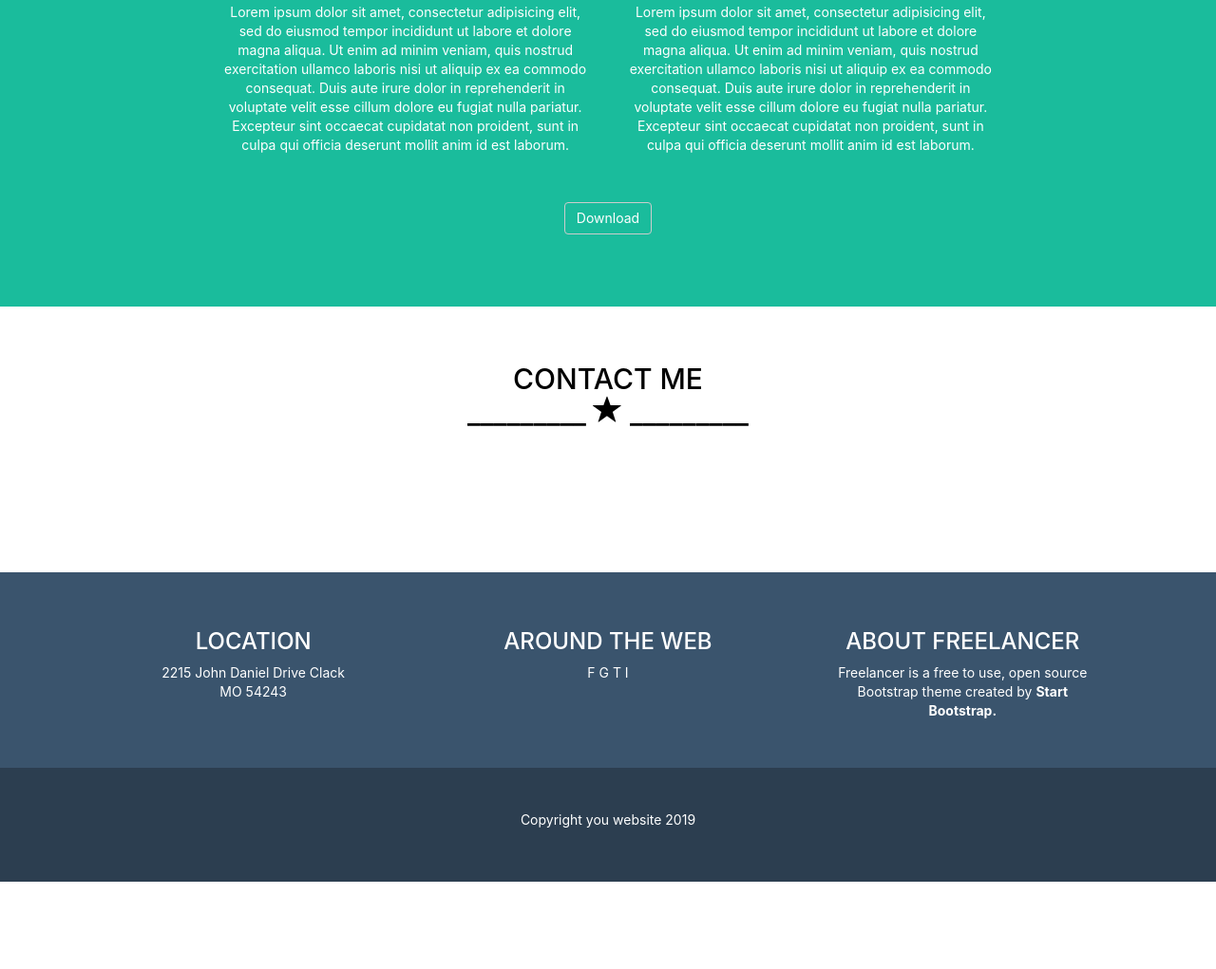
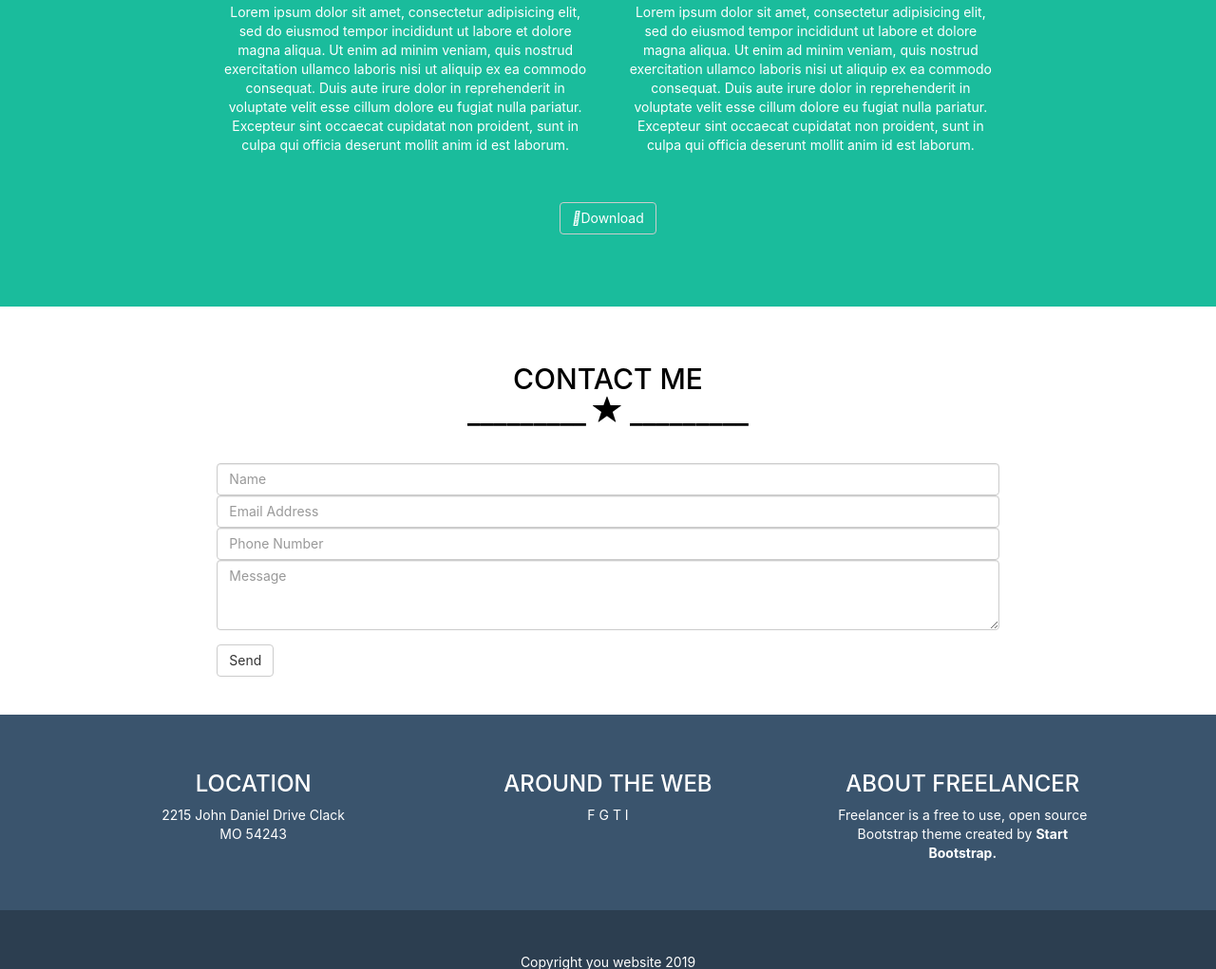
Before and after one commit to Davide-Zingali/html-css-bootstrap-freelancer, a plain HTML site: page index.html in a window 1280 px wide. Shown: the part 1554-2575 px from the top of the page at 95% size. Before the commit the page ends 2483 px from the top, so only its background shows below. Drawn offline with nearby package versions, Linux system fonts and the light colour scheme.

Commit message:
form per input aggiunti

```diff
--- a/css/master.css
+++ b/css/master.css
@@ -54,7 +54,7 @@ main section:nth-child(2) {
   padding: 60px 0;
 }
 /* bottone */
-.btn-default {
+main section:nth-child(2) .btn-default {
   margin-top: 50px;
   background-color: transparent;
   color: white;
@@ -66,6 +66,9 @@ main section:nth-child(3) {
 }
 main section:nth-child(3) .row > * {
   color: black;
+}
+form *, form {
+  text-align: left;
 }
 
 /* footer */
--- a/index.html
+++ b/index.html
@@ -5,7 +5,7 @@
     <meta name="viewport" content="width=device-width, initial-scale=1.0">
     <link rel="stylesheet" href="https://stackpath.bootstrapcdn.com/bootstrap/3.4.1/css/bootstrap.min.css" integrity="sha384-HSMxcRTRxnN+Bdg0JdbxYKrThecOKuH5zCYotlSAcp1+c8xmyTe9GYg1l9a69psu" crossorigin="anonymous">
     <link rel="stylesheet" href="css/master.css">
-    <link href="https://fonts.googleapis.com/css2?family=Poppins:wght@100&display=swap" rel="stylesheet">
+    <link href="https://stackpath.bootstrapcdn.com/font-awesome/4.7.0/css/font-awesome.min.css" rel="stylesheet">
     <title>Bootstrap</title>
   </head>
 
@@ -144,6 +144,18 @@
           <!-- input di compilazione -->
             <div class="col-xs-12	col-sm-8 col-sm-offset-2	col-md-8 col-md-offset-2	col-lg-8 col-lg-offset-2">
 
+              <form>
+                <div class="form-group">
+                  <label for="exampleInputEmail1">Email address</label>
+                  <input type="name" class="form-control" id="exampleInputEmail1" placeholder="Name">
+                  <input type="email" class="form-control" id="exampleInputEmail1" placeholder="Email Address">
+                  <input type="tel" class="form-control" id="exampleInputEmail1" placeholder="Phone Number">
+                  <textarea class="form-control" rows="3" placeholder="Message"></textarea>
+                </div>
+                <!-- bottone invio -->
+                <button type="submit" class="btn btn-default">Send</button>
+              </form>
+
             </div>
 
           </div>
```
